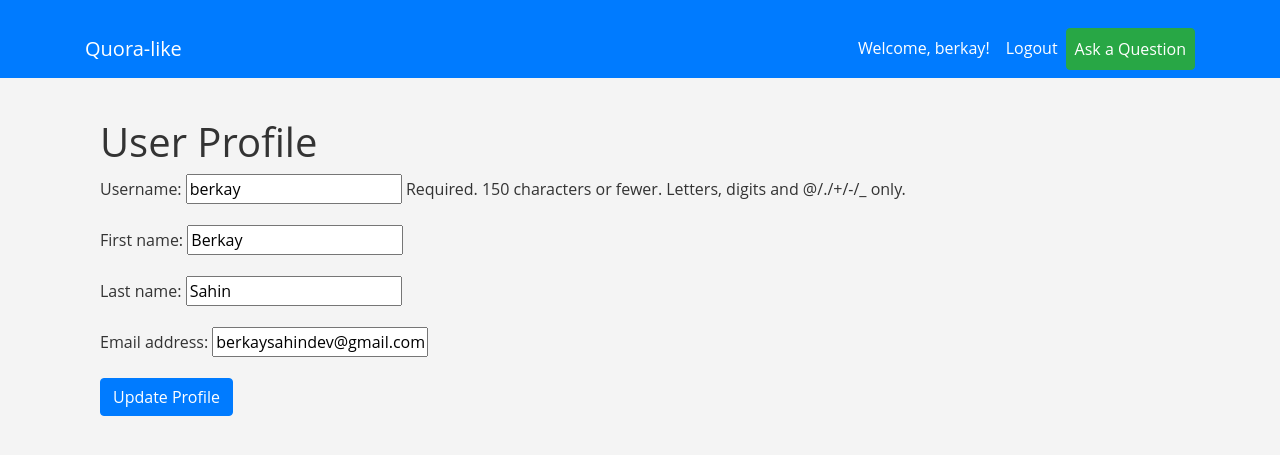
After one commit to FFilipLee/WebTechnologies_project, a Django app: page /profile/ in a window 1280 px wide. The commit adds this page. Shown: the top 455 px of the page. Run offline with Django 5.2, Linux system fonts and the light colour scheme; a user stored in the database is signed in; some libraries are stand-ins or nearby versions.

Commit message:
user profile & comment section

```diff
--- a/project/awtapp/forms.py
+++ b/project/awtapp/forms.py
@@ -51,3 +51,8 @@ class LoginForm(forms.Form):
 
 class SearchForm(forms.Form):
     query = forms.CharField(label='Search')
+
+class UserUpdateForm(forms.ModelForm):
+    class Meta:
+        model = User
+        fields = ['username', 'first_name', 'last_name', 'email']
--- /dev/null
+++ b/project/awtapp/templates/base.html
@@ -0,0 +1,78 @@
+<!DOCTYPE html>
+<html lang="en">
+<head>
+    <meta charset="UTF-8">
+    <meta name="viewport" content="width=device-width, initial-scale=1.0">
+    <title>{% block title %}Quora-like{% endblock %}</title>
+    <link rel="stylesheet" href="https://maxcdn.bootstrapcdn.com/bootstrap/4.5.2/css/bootstrap.min.css">
+    <style>
+        body {
+            font-family: 'Open Sans', sans-serif;
+            background-color: #f4f4f4;
+            color: #333;
+        }
+        .navbar {
+            background-color: #007bff !important;
+        }
+        .navbar-light .navbar-brand, .navbar-light .nav-link {
+            color: #ffffff !important;
+        }
+        .navbar-light .nav-link:hover {
+            background-color: rgba(255, 255, 255, 0.1);
+        }
+        .ask-button {
+            background-color: #28a745;
+            border-color: #28a745;
+        }
+        .ask-button:hover {
+            background-color: #218838;
+            border-color: #1e7e34;
+        }
+        .container {
+            padding-top: 20px;
+        }
+    </style>
+</head>
+<body>
+    <nav class="navbar navbar-expand-lg navbar-light bg-light">
+        <div class="container">
+            <a class="navbar-brand" href="{% url 'home' %}">Quora-like</a>
+            <button class="navbar-toggler" type="button" data-toggle="collapse" data-target="#navbarNav" aria-controls="navbarNav" aria-expanded="false" aria-label="Toggle navigation">
+                <span class="navbar-toggler-icon"></span>
+            </button>
+            <div class="collapse navbar-collapse" id="navbarNav">
+                <ul class="navbar-nav ml-auto">
+                    {% if request.user.is_authenticated %}
+                        <li class="nav-item">
+                            <a href="{% url 'profile' %}" class="nav-link">Welcome, {{ request.user.username }}!</a>
+                        </li>
+                        <li class="nav-item">
+                            <a href="{% url 'logout' %}" class="nav-link">Logout</a>
+                        </li>
+                    {% else %}
+                        <li class="nav-item">
+                            <a href="{% url 'login' %}" class="nav-link">Login</a>
+                        </li>
+                        <li class="nav-item">
+                            <a href="{% url 'signup' %}" class="nav-link">Signup</a>
+                        </li>
+                    {% endif %}
+                    <li class="nav-item">
+                        <a class="btn ask-button nav-link" href="{% url 'post_question' %}">Ask a Question</a>
+                    </li>
+                </ul>
+            </div>
+        </div>
+    </nav>
+
+    <div class="container">
+        {% block content %}
+        {% endblock %}
+    </div>
+
+    <!-- Bootstrap JS, Popper.js, and jQuery -->
+    <script src="https://code.jquery.com/jquery-3.5.1.slim.min.js"></script>
+    <script src="https://cdn.jsdelivr.net/npm/@popperjs/core@2.9.9/dist/umd/popper.min.js"></script>
+    <script src="https://stackpath.bootstrapcdn.com/bootstrap/4.5.2/js/bootstrap.min.js"></script>
+</body>
+</html>
--- a/project/awtapp/templates/home/home.html
+++ b/project/awtapp/templates/home/home.html
@@ -67,9 +67,9 @@
             <div class="collapse navbar-collapse" id="navbarNav">
                 <ul class="navbar-nav ml-auto">
                     {% if request.user.is_authenticated %}
-                        <li class="nav-item">
-                            <span class="nav-link">Welcome, {{ request.user.username }}!</span>
-                        </li>
+                    <li class="nav-item">
+                        <a href="{% url 'profile' %}" class="nav-link">Welcome, {{ request.user.username }}!</a>
+                    </li>
                         <li class="nav-item">
                             <a href="{% url 'logout' %}" class="nav-link" hx-get="{% url 'logout' %}">Logout</a>
                         </li>
--- /dev/null
+++ b/project/awtapp/templates/profile.html
@@ -0,0 +1,14 @@
+{% extends "base.html" %}
+
+{% block title %}User Profile{% endblock %}
+
+{% block content %}
+<div class="container">
+    <h1>User Profile</h1>
+    <form method="post">
+        {% csrf_token %}
+        {{ form.as_p }}
+        <button type="submit" class="btn btn-primary">Update Profile</button>
+    </form>
+</div>
+{% endblock %}
--- a/project/awtapp/templates/questions/question_detail.html
+++ b/project/awtapp/templates/questions/question_detail.html
@@ -79,7 +79,7 @@
 <body>
     <nav class="navbar navbar-expand-lg navbar-light bg-light">
         <div class="container">
-            <a class="navbar-brand" href="#">Quora-like</a>
+            <a class="navbar-brand" href="{% url 'home' %}">Quora-like</a>
             <button class="navbar-toggler" type="button" data-toggle="collapse" data-target="#navbarNav" aria-controls="navbarNav" aria-expanded="false" aria-label="Toggle navigation">
                 <span class="navbar-toggler-icon"></span>
             </button>
--- a/project/awtapp/urls.py
+++ b/project/awtapp/urls.py
@@ -20,4 +20,5 @@ urlpatterns = [
     path('question/<int:question_id>/dislike/', views.dislike_question, name='dislike_question'),
     path('question/<int:question_id>/calculate_likes/', views.calculate_question_likes, name='calculate_question_likes'),
     path('question/<int:question_id>/calculate_dislikes/', views.calculate_question_dislikes, name='calculate_question_dislikes'),
+    path('profile/', views.profile, name='profile'),
 ]
--- a/project/awtapp/views.py
+++ b/project/awtapp/views.py
@@ -2,7 +2,7 @@ from pprint import pprint
 from django.shortcuts import redirect, render, HttpResponse
 from django.shortcuts import render, get_object_or_404
 
-from .forms import LoginForm, PostQuestionForm, PostAnswerForm, PostCommentForm, SearchForm, SignupForm
+from .forms import LoginForm, PostQuestionForm, PostAnswerForm, PostCommentForm, SearchForm, SignupForm, UserUpdateForm
 from .models import Answer, Question, Comment, User, QuestionTag, QuestionLike, QuestionDislike, AnswerLike, AnswerDislike
 from django.contrib.auth import authenticate, login, logout
 from django.db.models import Q
@@ -11,6 +11,20 @@ from django.contrib.auth.decorators import login_required
 from django.utils import timezone
 from django.db.models import F
 
+@login_required
+def profile(request):
+    if request.method == 'POST':
+        form = UserUpdateForm(request.POST, instance=request.user)
+        if form.is_valid():
+            form.save()
+            return redirect('profile')
+    else:
+        form = UserUpdateForm(instance=request.user)
+
+    context = {
+        'form': form
+    }
+    return render(request, 'profile.html', context)
 
 def question_list(request):
     questions = Question.objects.all()
```
Also changed, not shown: database/AWT_project_db.db.
